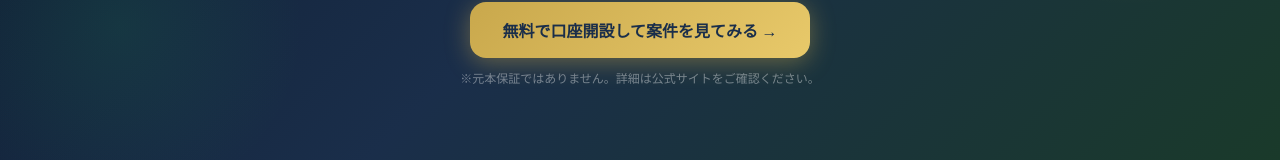
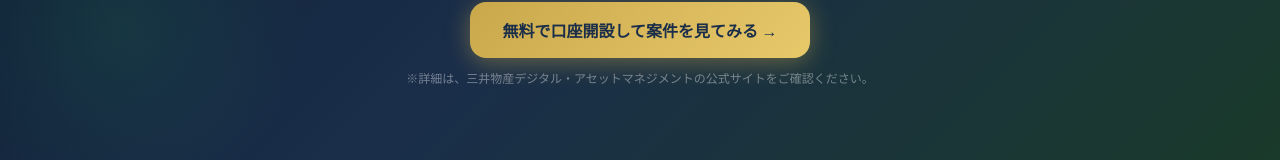
Before and after one commit to tanima3232-eng/bulltalk, a Next.js app: page /real-estate in a window 1280 px wide. Shown: the part 495-655 px from the top of the page. Built offline with nearby package versions, Linux system fonts and the light colour scheme.

Commit message:
fix: 注意書きを「三井物産デジタル・アセットマネジメントの公式サイトをご確認ください」に変更（2箇所）

```diff
--- a/app/real-estate/page.tsx
+++ b/app/real-estate/page.tsx
@@ -104,7 +104,7 @@ export default function RealEstatePage() {
               無料で口座開設して案件を見てみる →
             </a>
             <p className="text-white/40 text-xs mt-3">
-              ※元本保証ではありません。詳細は公式サイトをご確認ください。
+              ※詳細は、三井物産デジタル・アセットマネジメントの公式サイトをご確認ください。
             </p>
           </div>
         </section>
@@ -576,7 +576,7 @@ export default function RealEstatePage() {
                   無料で口座開設して案件を見てみる →
                 </a>
                 <p className="text-center text-xs text-gray-400 mt-2">
-                  ※元本保証ではありません。詳細は公式サイトをご確認ください。
+                  ※詳細は、三井物産デジタル・アセットマネジメントの公式サイトをご確認ください。
                 </p>
               </div>
             </div>
```
